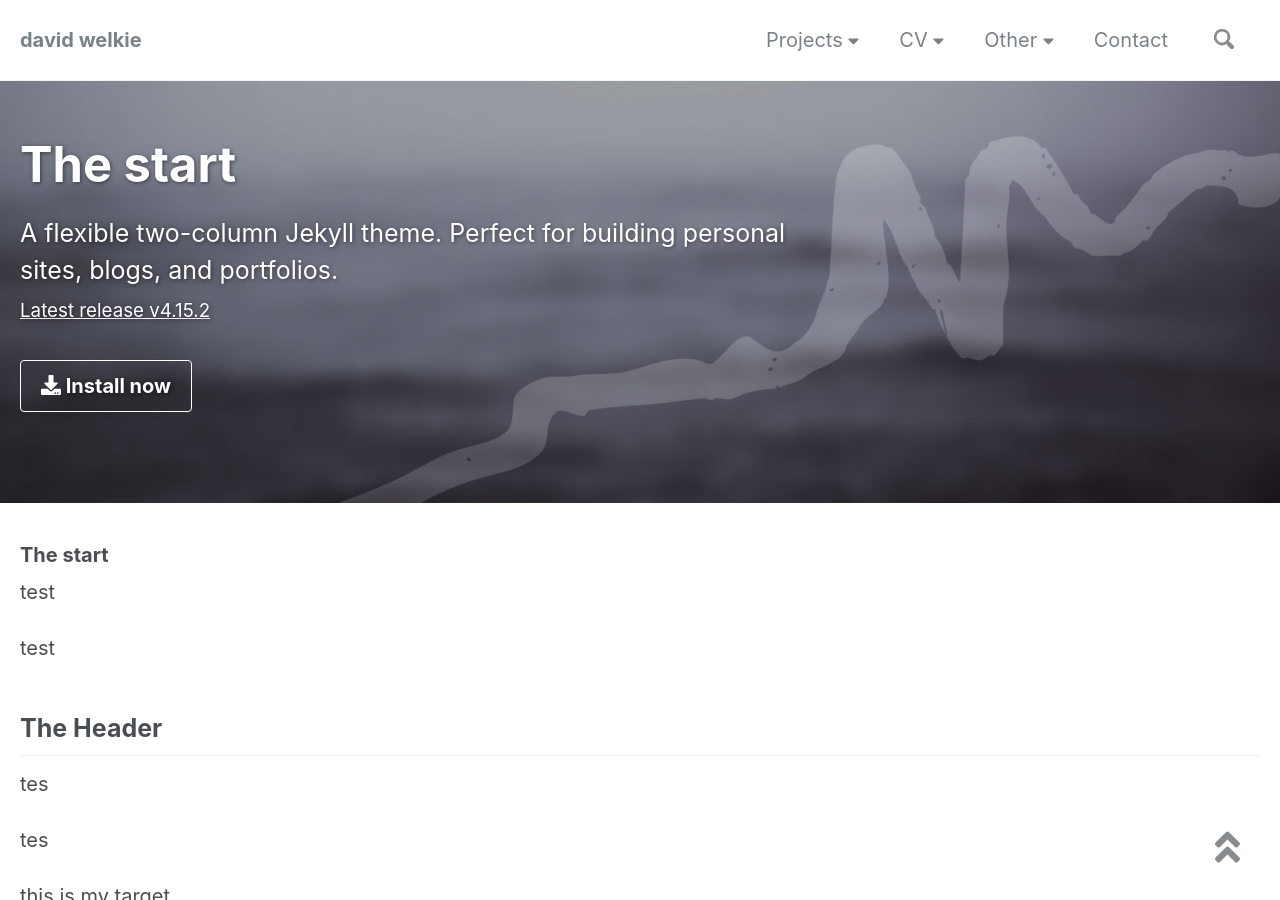
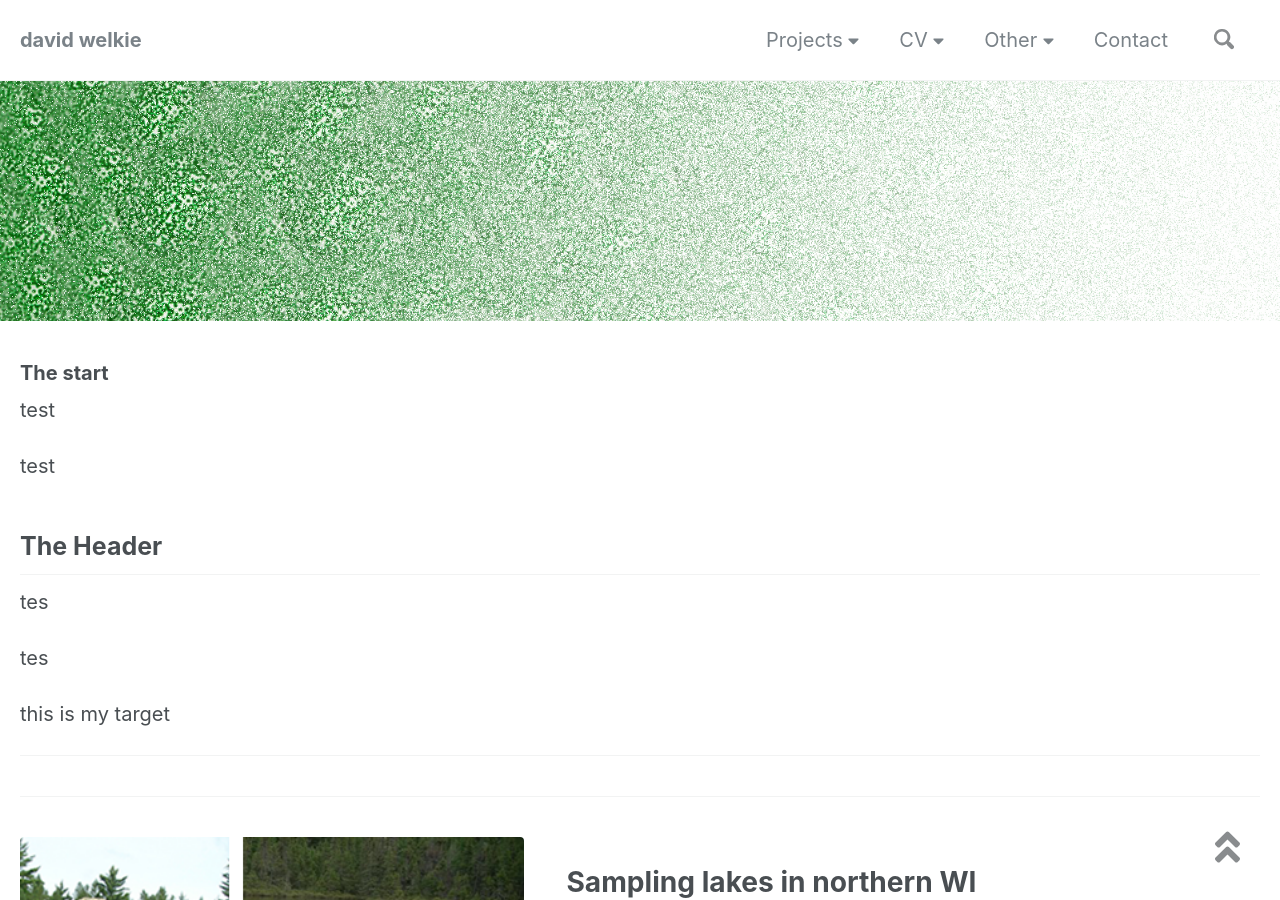
Before and after one commit to dwelkie/dwelkie.github.io, a Jekyll site: the page built from _pages/home.md, in a window 1280 px wide and 900 px high. Built offline with Jekyll 4.4.1, drawn with Linux system fonts in a browser that asks for light colours; nearby versions of some CDN libraries; our own code applies the rules of GitHub Pages for plain Markdown files.

Commit message:
Update home.md

```diff
--- a/_pages/home.md
+++ b/_pages/home.md
@@ -7,14 +7,8 @@ share: false
 classes: wide
 author_profile: false
 header:
-  overlay_color: "#5e616c"
-  overlay_image: /assets/images/mm-home-page-feature.jpg
-  actions:
-    - label: "<i class='fas fa-download'></i> Install now"
-      url: "/CV/"
-excerpt: >
-  A flexible two-column Jekyll theme. Perfect for building personal sites, blogs, and portfolios.<br />
-  <small><a href="https://github.com/mmistakes/minimal-mistakes/releases/tag/4.15.2">Latest release v4.15.2</a></small>
+  image: /assets/images/cellpattern.jpg
+
 feature_row:
 
 feature_row2:
```
